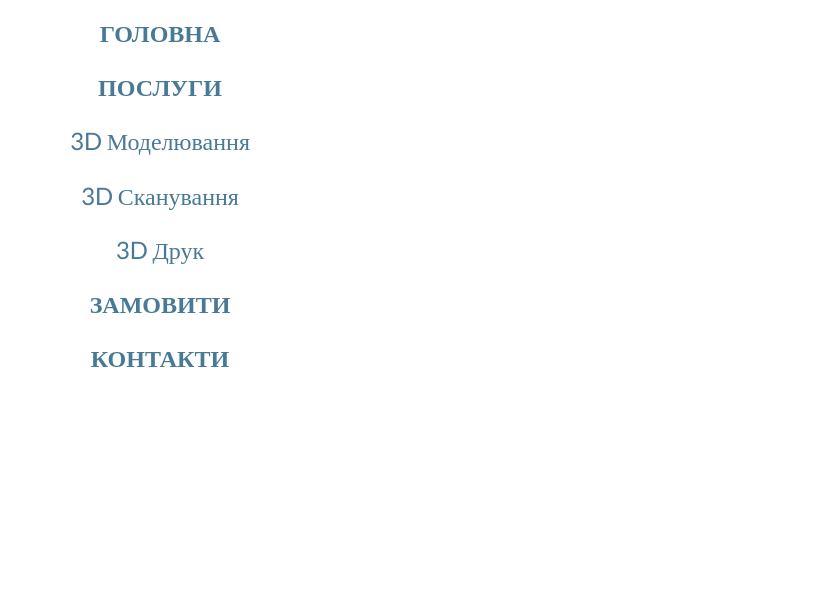
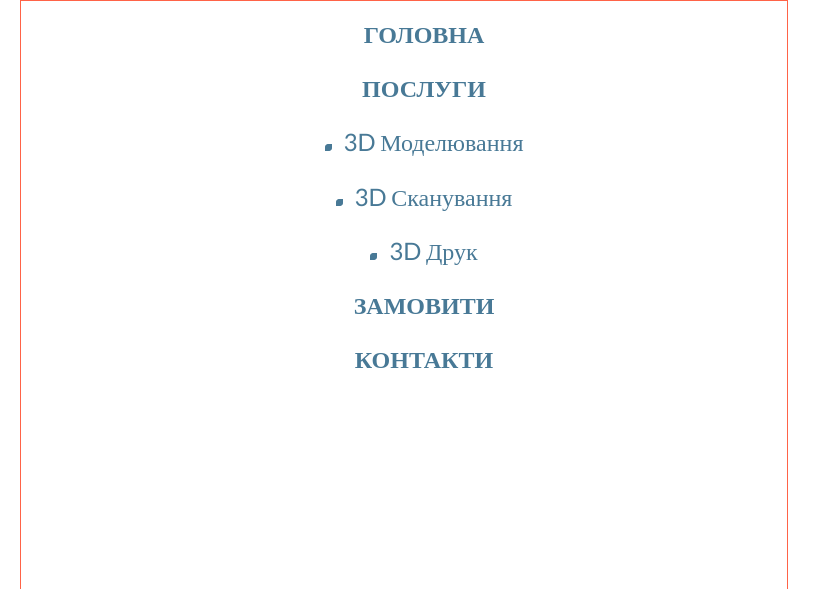
Before and after one commit to StepanKarpyak/githyb-tutorial, a plain HTML site: page index.html in a window 1280 px wide. Shown: the top 589 px of the page, without its empty margins (0-831 px from the left). Drawn offline with nearby package versions, Linux system fonts and the light colour scheme.

Commit message:
правки

```diff
--- a/css/styles.css
+++ b/css/styles.css
@@ -47,7 +47,7 @@ button {
 /* Свойства для корректного отображения картинок */
 img {
     display: block;
-    max-width: 100%;
+    width: 100%;
     height: auto;
 }
 
@@ -145,6 +145,22 @@ body {
 } */
 
 
+.adaptive-container {
+    width: 100vh;
+    height: 100vh;
+}
+@media screen and (min-width: 320px) {
+    .adaptive-container {
+        width: 320px;
+        height: 568px;
+    }
+}
+@media screen and (min-width: 768px) {
+    .adaptive-container {
+        width: 768px;
+        height: 1024px;
+    }
+}
 .adaptive-menu {
     background-color: #ffffff;
 }
@@ -162,26 +178,36 @@ body {
     width: 40px;
     height: 40px;
 
-    &:hover,
+    /* &:hover,
     &:focus {
         fill: var(--accent-color);
         transition: color var(--animation);
-    }
+    } */
 }
 .adaptive-menu__container {
+    display: block;
     width: 280px;
-    height: 568px;
+    height: 354px;
+    margin: 0 20px;
+    align-items: center;
+    border: solid 1px tomato;
 }
 @media screen and (min-width: 320px) {
-    .container__main-menu {
+    .adaptive-menu__container {
         width: 280px;
         height: 568px;
     }
 }
 @media screen and (min-width: 768px) {
-    .container__main-menu {
+    .adaptive-menu__container {
         width: 768px;
         height: 1024px;
+    }
+}
+@media screen and (min-width: 1444px) {
+    .adaptive-menu,
+    .adaptive-menu__container {
+        display: none;
     }
 }
 
@@ -208,6 +234,7 @@ body {
     font-weight: 500;
     font-size: 24px;
     line-height: 1.26;
+
     /* text-align: center; */
     color: var(--secondary-text-color);
     /* &:hover,
@@ -221,10 +248,26 @@ body {
     text-shadow: -1px 0 #487996, 0 1px #487996, 1px 0 #487996, 0 -1px #487996;
 }
 .adaptive-menu__list {
-    margin-bottom: ;
+    display: flex;
     text-align: center;
 }
+
+.adaptive-menu__link::before {
+    display: inline-block;
+    content: "";
+    width: 7px;
+    height: 7px;
+    text-align: center;
+    margin-right: 12px;
+    background-image: url("../images/main_menu/bullet.png");
+}
+
 .adaptive-menu__main,
 .adaptive__main:not(:last-child) {
     margin-bottom: 24px;
 }
+.adaptive-menu__list {
+    display: block;
+    flex-direction: column;
+    align-items: center;
+}
--- a/index.html
+++ b/index.html
@@ -36,13 +36,9 @@
     </header>
     <main>
         <div class="adaptive-menu">
+            <div class="adaptive-container">
                 <div class="adaptive-menu__container">
-                <button type="button" class="closed-btn adaptive-menu__container-close" data-menu-close>
-                    <svg class="mobile-close-icon">
-                        <use href="#"></use>
-                    </svg>
-                </button>
-                <ul class="adaptive-menu__list adaptive-menu__container">
+                    <ul class="adaptive-menu__list">
                         <li class="adaptive__main">
                             <a class="adaptive__link" href="">ГОЛОВНА</a>
                         </li>
@@ -66,6 +62,8 @@
                         </li>
                     </ul>
                 </div>
+
+            </div>
         </div>
 
 
```
Also changed, not shown: images/main_menu/bullet.png (added). Lines whose indentation alone changed are shown as unchanged.
